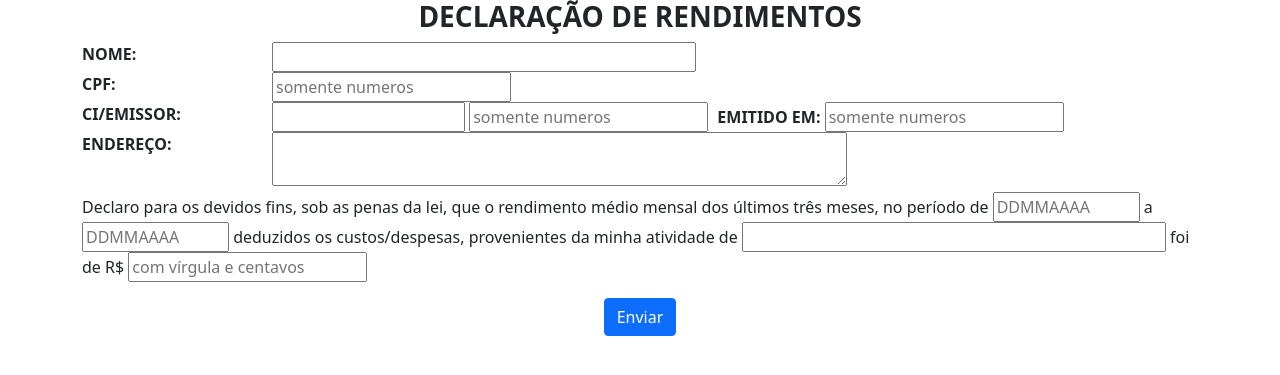
After one commit to rcaliman/appformularios, a Flask app: page /declaracao_de_renda in a window 1280 px wide. The commit adds this page. Shown: the top 375 px of the page. Run offline with Flask 2, Linux system fonts and the light colour scheme; parts of the project's set-up code (start-up, migrations or seed data) failed here and were passed over.

Commit message:
formulario de rendimentos

```diff
--- a/app.py
+++ b/app.py
@@ -1,6 +1,8 @@
 from flask import Flask, render_template, request
 from numero_por_extenso import monetario
-from util import data_extenso, cpf_cnpj, formata_processo
+from util import data_extenso, cpf_cnpj, formata_processo, formata_data
+import locale
+locale.setlocale(locale.LC_MONETARY, 'pt_BR.UTF-8')
 
 app = Flask(__name__)
 
@@ -17,7 +19,7 @@ def declaracao_de_isencao_irpf():
 
 @app.route('/imprimir_declaracao_de_isencao_irpf', methods=['POST'])
 def imprimir_declaracao_de_isencao_irpf():
-    valor_extenso = monetario(request.form.get('valornumero'))
+    valor_extenso = monetario(request.form.get('valornumero').replace('.', ''))
     cpf_cnpj_formatado = cpf_cnpj(request.form.get('cpf-cnpj'))
     return render_template('imprimir_declaracao_de_isencao_irpf.html',
                            dados=request.form.to_dict(),
@@ -28,5 +30,25 @@ def imprimir_declaracao_de_isencao_irpf():
                            )
 
 
+@app.route('/declaracao_de_renda', methods=['GET'])
+def declaracao_de_renda():
+    return render_template('declaracao_de_renda.html')
+
+
+@app.route('/imprimir_declaracao_de_renda', methods=['POST'])
+def imprimir_declaracao_de_renda():
+    valor_extenso = monetario(request.form.get('salario').replace('.', ''))
+    cpf = cpf_cnpj(request.form.get('cpf'))
+    return render_template('imprimir_declaracao_de_renda.html',
+                           dados=request.form.to_dict(),
+                           valor_extenso=valor_extenso,
+                           cpf=cpf,
+                           data_extenso=data_extenso(),
+                           ci_emissao=formata_data(request.form.get('ci_emissao')),
+                           data1_salario=formata_data(request.form.get('data1_salario')),
+                           data2_salario=formata_data(request.form.get('data2_salario')),
+                           )
+
+
 if __name__ == '__main__':
     app.run(debug=True)
--- a/templates/declaracao_de_isencao_irpf.html
+++ b/templates/declaracao_de_isencao_irpf.html
@@ -19,7 +19,8 @@
             <div class='row'>
                 <div class='col-12 justificado'>
                     <input type='text' size=40 name='nome' placeholder="nome do cliente"> inscrito no CPF/CNPJ sob o nº
-                    <input type='text' size=30 name='cpf-cnpj' placeholder="cpf do cliente (apenas numeros)">, para fins de não retenção do imposto de
+                    <input type='text' size=30 name='cpf-cnpj' placeholder="cpf do cliente (apenas numeros)">, para fins
+                    de não retenção do imposto de
                     renda de que trata o art. 27 da Lei nº 10.833,
                     de 29 de dezembro de 2003, sobre rendimentos
                     a serem recebidos em cumprimento de decisão da
@@ -34,7 +35,8 @@
                     <dl>
                         <dd>
                             <input type='radio' name='opcao' value='opcao1' size=1> o montante de R$ <input type='text'
-                                name='valornumero' size=40 placeholder="valor com vírgula e duas casas decimais"> constitui rendimento isento e não tributável;
+                                name='valornumero' size=40 placeholder="valor com vírgula e duas casas decimais">
+                            constitui rendimento isento e não tributável;
                         </dd>
                         <dd>
                             <input type='radio' name='opcao' value='opcao2' size=1> está inscrita no Sistema Integrado
--- /dev/null
+++ b/templates/declaracao_de_renda.html
@@ -0,0 +1,60 @@
+{% extends 'base.html' %}
+
+{% block conteudo %}
+<form method='post' action='/imprimir_declaracao_de_renda'>
+    <div class='container'>
+        <div class='row'>
+            <div class='col-12 text-center'>
+                <h3><b>DECLARAÇÃO DE RENDIMENTOS</b></h3>
+            </div>
+        </div>
+        <div class='row'>
+            <div class='col-2'>
+                <b>NOME:</b>
+            </div>
+            <div class='col-10'>
+                <input type='text' size='40' name="nome">
+            </div>
+        </div>
+        <div class='row'>
+            <div class='col-2'>
+                <b>CPF:</b>
+            </div>
+            <div class='col-10'>
+                <input type='text' size='20' name="cpf" placeholder="somente numeros">
+            </div>
+        </div>
+        <div class='row'>
+            <div class='col-2'>
+                <b>CI/EMISSOR:</b>
+            </div>
+            <div class='col-10'>
+                <input type='text' size=15 name="ci">
+                <input type='text' size=20 name="emissor" placeholder="somente numeros">
+                <b style='margin-left: 5px'>EMITIDO EM:</b>
+                <input type='text' name='ci_emissao' size=20 placeholder="somente numeros">
+            </div>
+        </div>
+        <div class='row'>
+            <div class=col-2>
+                <b>ENDEREÇO:</b>
+            </div>
+            <div class=col-10>
+                <textarea cols=60 rows=2 name="endereco"></textarea>
+            </div>
+        </div>
+        <div class='row'>
+            <div class='col-12 justify-content-around'>
+                <p>Declaro para os devidos fins, sob as penas da lei, que o rendimento
+                    médio mensal dos últimos três meses, no período de
+                    <input type='text' size='10' name="data1_salario" placeholder="DDMMAAAA"> a
+                    <input type='text' size='10' name="data2_salario" placeholder="DDMMAAAA">
+                    deduzidos os custos/despesas, provenientes da minha atividade de
+                    <input type='text' name='atividade' size=40> foi de R$
+                    <input type='text' size='20' name="salario" placeholder="com vírgula e centavos">
+            </div>
+        </div>
+    </div>
+    <center><button class='btn btn-primary'>Enviar</button></center>
+</form>
+{% endblock conteudo %}
--- a/templates/imprimir_declaracao_de_isencao_irpf.html
+++ b/templates/imprimir_declaracao_de_isencao_irpf.html
@@ -45,7 +45,7 @@
                         </dd>
                     </dl>
                     {% endif %}
-                {% if dados['opcao']  == 'opcao2' %}
+                    {% if dados['opcao'] == 'opcao2' %}
                     <dl>
                         <dd>
                             (&nbsp;&nbsp;&nbsp;&nbsp;) o montante de R$ {{ dados['valornumero'] }}
--- a/templates/inicio.html
+++ b/templates/inicio.html
@@ -2,4 +2,6 @@
 
 {% block conteudo %}
 <a href="/declaracao_de_isencao_irpf"> Declaracao de isencao irpf </a>
+<br>
+<a href="/declaracao_de_renda">Declaracao de renda</a>
 {% endblock %}
```
Also changed, not shown: templates/imprimir_declaracao_de_renda.html (added, +72 -0 lines), util.py (+7 -0 lines). Lines whose indentation alone changed are shown as unchanged.
